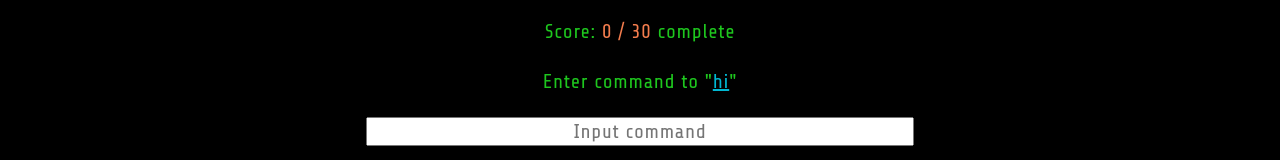
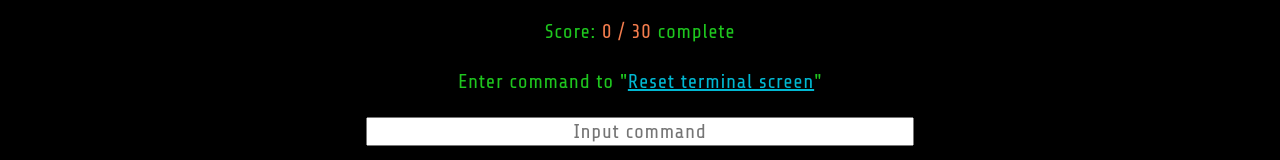
Before and after one commit to hlhartley/terminal-commander, a React (Create React App) app: page / in a window 1280 px wide. Shown: the part 518-678 px from the top of the page. Built offline with nearby package versions, Linux system fonts and the light colour scheme; no server answers; a web font is replaced by a local one.

Commit message:
Adds command description based on dataset

```diff
--- a/src/App.js
+++ b/src/App.js
@@ -30,7 +30,7 @@ export default class App extends Component {
       <div className='app-container'>
         <button className='reset-button'>RESET GAME</button>
         <GameContainer />
-        <TerminalCard terminalCommands = {this.state.terminalCommands}/>
+        <TerminalCard terminalCommands = {this.state.hhTerminalCommands}/>
       </div>
     );
   }
--- a/src/TerminalCard.js
+++ b/src/TerminalCard.js
@@ -11,12 +11,20 @@ export default class TerminalCard extends Component {
     }
   }
 
+  displayCommandDescription() {
+    if(!this.props.terminalCommands.length) {
+      return 'Reset terminal screen';
+    } else {
+      return this.props.terminalCommands[0].description;
+    }
+  }
+
   render() {
     return (
         <div className='terminal-card'>
           <p className='mission-text'>Mission: type in the correct commands to get your tank to the target star</p>
           <p>Score: <span className='score'>{this.state.score} / 30</span> complete</p>
-          <p>Enter command to "<span className='command-instructions'>{this.state.command}</span>"</p>
+          <p>Enter command to "<span className='command-instructions'>{this.displayCommandDescription()}</span>"</p>
           <input placeholder='Input command'></input>
         </div>
       );
```
